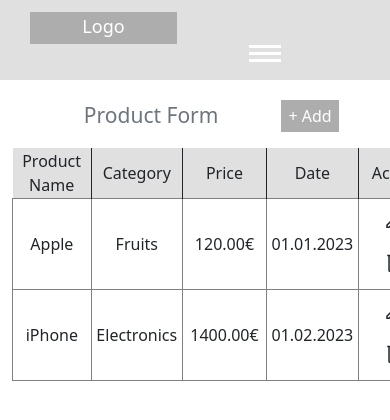
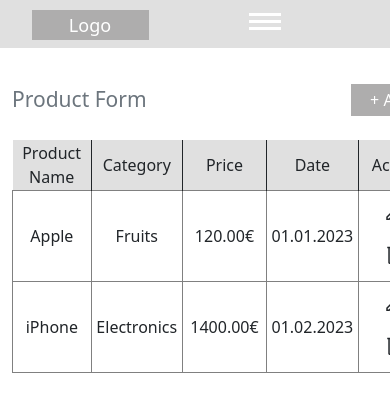
Before and after one commit to EreblinaZ/firstApp, an Angular app: page /products in a window 390 px wide. Shown: the top 420 px of the page. Built offline with nearby package versions, Linux system fonts and the light colour scheme.

Commit message:
Fixing design in general

```diff
--- a/src/app/home/home.component.css
+++ b/src/app/home/home.component.css
@@ -4,21 +4,23 @@ header {
 }
 
 .logo button {
+  position: relative;
+  background-color: #aeadad;
+  color: white;
+  border: 0px;
   font-size: large;
   margin-left: 50%;
-  background-color: #aeadad;
-  border: 0px;
-  width: 80%;
-  color: white;
-  padding-bottom: 2%;
-  pointer-events: none;
+  margin-top: 0px;
+  width: 85%;
+  height: 35px;
 }
 .menu {
   margin-top: 0px;
 }
 .menu ul {
-  padding: 0;
   margin: 0;
+  padding-right: 10%;
+  padding-top: 2px;
 }
 
 .menu ul li {
@@ -90,8 +92,21 @@ header {
   }
 
   .logo button {
+    position: absolute;
     margin-left: 5%;
-    width: 40%;
-    padding-bottom: 1%;
+    width: 22%;
+    height: 33px;
+    margin-top: -0.5%;
+  }
+
+}
+
+@media only screen and (max-width: 768px) {
+  .logo button {
+    position: absolute;
+    margin-left: 5%;
+    width: 30%;
+    height: 30px;
+    margin-top: -0.5%;
   }
 }
--- a/src/app/login/login.component.css
+++ b/src/app/login/login.component.css
@@ -23,7 +23,8 @@ body {
 }
 
 .right-box h2 {
-  font-weight: bold;
+  font-weight:600;
+  font-size: 30px;
   color: gray;
 }
 
@@ -46,13 +47,23 @@ button {
   color: gray;
   cursor: pointer;
 }
+
 .right-box small {
   color: gray;
 }
 
 .forgot a {
-  margin-left: 160px;
   text-decoration: none;
+}
+
+.forgot {
+  text-align: right;
+  margin-right: 25%;
+}
+
+.signup {
+  font-weight: bold;
+  text-align: center;
 }
 /*------------ Custom Placeholder ------------*/
 
@@ -73,4 +84,5 @@ button {
   .right-box {
     padding: 20px;
   }
+
 }
--- a/src/app/login/login.component.html
+++ b/src/app/login/login.component.html
@@ -59,8 +59,8 @@
               />
             </div>
 
-            <div class="input-group mb-3 justify-content-betweens">
-              <div class="forgot">
+            <div class="input-group mb-3 justify-content-end">
+              <div class="forgot w-75 fs-6">
                 <small><a href="#">Forgot Password</a></small>
               </div>
             </div>
@@ -69,16 +69,16 @@
               <button
                 (click)="login()"
                 class="btn btn-lg btn-light w-75 fs-6"
-                style="height: 34px"
+                style="height: 34px; color: gray"
               >
                 Login
               </button>
             </div>
 
-            <div class="row">
-              <small style="font-weight: bold; text-align: center"
-                >Don't have account? <a href="#">Sign Up</a></small
-              >
+            <div class="input-group mb-3 justify-content-betweens">
+              <div class="signup w-75 fs-6">
+                <small>Don't have account? <a href="#">Sign Up</a></small>
+              </div>
             </div>
           </div>
         </div>
--- a/src/app/products/products.component.css
+++ b/src/app/products/products.component.css
@@ -4,14 +4,15 @@ header {
 }
 
 .logo button {
+  position: relative;
+  background-color: #aeadad;
+  color: white;
+  border: 0px;
   font-size: large;
   margin-left: 50%;
-  background-color: #aeadad;
-  border: 0px;
-  width: 80%;
-  padding-bottom: 2%;
-  color: white;
-  pointer-events: none;
+  margin-top: 0px;
+  width: 85%;
+  height: 35px;
 }
 
 .menu {
@@ -19,8 +20,9 @@ header {
 }
 
 .menu ul {
-  padding: 0;
   margin: 0;
+  padding-right: 10%;
+  padding-top: 2px;
 }
 
 .menu ul li {
@@ -96,9 +98,21 @@ header {
   }
 
   .logo button {
+    position: absolute;
     margin-left: 5%;
-    width: 40%;
-    padding-bottom: 1%;
+    width: 22%;
+    height: 33px;
+    margin-top: -0.5%;
+  }
+}
+
+@media only screen and (max-width: 768px) {
+  .logo button {
+    position: absolute;
+    margin-left: 5%;
+    width: 30%;
+    height: 30px;
+    margin-top: -0.5%;
   }
 }
 
@@ -108,7 +122,6 @@ Product Table
 p {
   position: absolute;
   margin-top: 20px;
-  margin-left: 21.5%;
   font-size: 21px;
   font-weight: 500;
 }
@@ -119,9 +132,9 @@ p {
   color: white;
   border: 0px;
   font-size: medium;
-  margin-left: 72%;
+  margin-left: 92.5%;
   margin-top: 20px;
-  width: 15%;
+  width: 22.5%;
   height: 32px;
   cursor: pointer;
 }
--- a/src/app/products/products.component.html
+++ b/src/app/products/products.component.html
@@ -46,16 +46,16 @@
   </div>
 </header>
 
-<p class="text-secondary">Product Form</p>
-
-<div class="addButton">
-  <button (click)="openAddProductDialog()">+ Add</button>
-</div>
-
 <!-- Products Table -->
 <div class="container">
   <div class="row justify-content-center mt-3">
     <div class="col-md-8">
+      <p class="text-secondary">Product Form</p>
+
+      <div class="addButton">
+        <button (click)="openAddProductDialog()">+ Add</button>
+      </div>
+      <br />
       <table class="table-bordered text-center">
         <thead class="text-center">
           <tr class="border-0">
@@ -70,14 +70,24 @@
           <tr *ngFor="let arr of array">
             <td>{{ arr.Name }}</td>
             <td>{{ arr.Category }}</td>
-            <td>{{ arr.Price | number : "1.2-2" | replaceComma}}&euro;</td>
+            <td>{{ arr.Price | number : "1.2-2" | replaceComma }}&euro;</td>
             <td>{{ arr.Date | date : "dd.MM.yyyy" }}</td>
             <td>
               <button class="btn">
-                <span class="material-symbols-outlined" (click)="editProduct(arr)"> edit </span>
+                <span
+                  class="material-symbols-outlined"
+                  (click)="editProduct(arr)"
+                >
+                  edit
+                </span>
               </button>
               <button class="btn">
-                <span class="material-symbols-outlined" (click)="deleteProduct(arr)"> delete </span>
+                <span
+                  class="material-symbols-outlined"
+                  (click)="deleteProduct(arr)"
+                >
+                  delete
+                </span>
               </button>
             </td>
           </tr>
```
